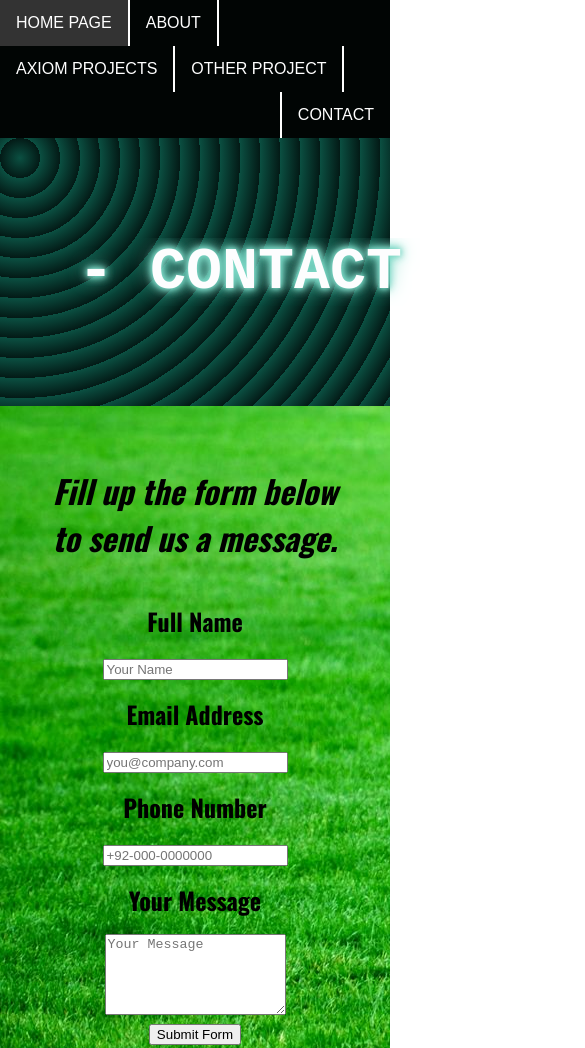
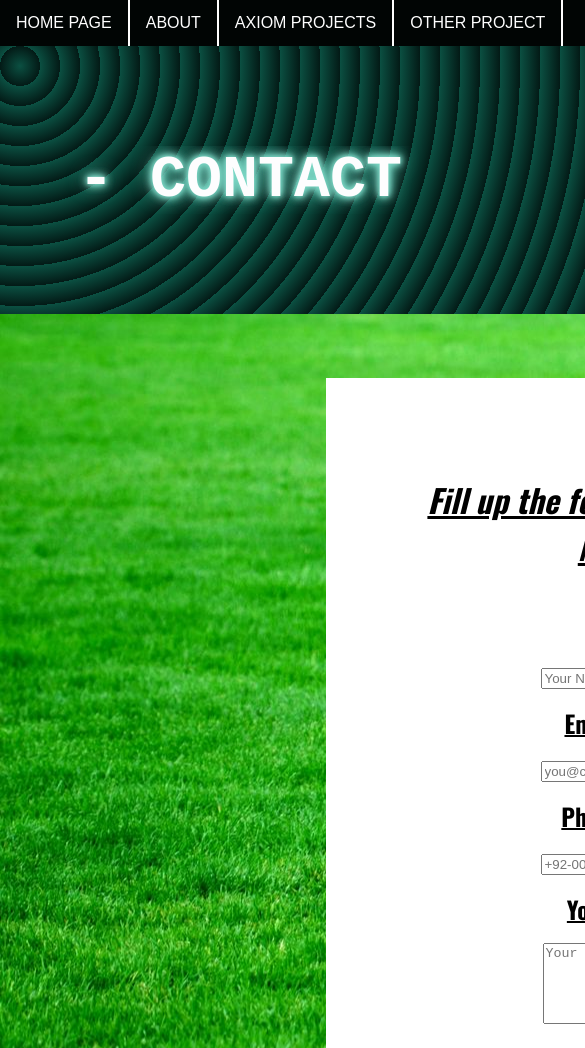
Before and after one commit to zakihussain/Zaki-Axiom-Module-A, a plain HTML site: page WEBSITE/CONTACT/index.html in a window 390 px wide. Shown: the top 1048 px of the page, 585 px wide, since content can reach past the window. Drawn offline with nearby package versions, Linux system fonts and the light colour scheme.

Commit message:
responsive

```diff
--- a/WEBSITE/ABOUT/style.css
+++ b/WEBSITE/ABOUT/style.css
@@ -1,6 +1,13 @@
 @import url(https://fonts.googleapis.com/css?family=Raleway:400,300,800);
 @import url('https://fonts.googleapis.com/css2?family=Courier+Prime&display=swap');
 @import url('https://fonts.googleapis.com/css2?family=Oswald:wght@700&display=swap');
+
+body{
+  width: max-content;
+  height: max-content;
+  min-width: 100%;
+  min-height: 100%;
+}
 
 figure.snip0045 {
   font-family: 'Raleway', Arial, sans-serif;
--- a/WEBSITE/CONTACT/index.html
+++ b/WEBSITE/CONTACT/index.html
@@ -13,7 +13,7 @@
         <li><a href="/WEBSITE/ABOUT/index.html">ABOUT</a></li>
         <li><a href="/WEBSITE/AXIOM PROJECTS/index.html">AXIOM PROJECTS</a></li>
         <li><a href="/WEBSITE/OTHER PROJECT/index.html">OTHER PROJECT</a></li>
-        <li1  ><a class="li1" class="active"  href="/WEBSITE/CONTACT/index.html">CONTACT</a></li1>
+        <li1  ><a class="li1" href="/WEBSITE/CONTACT/index.html">CONTACT</a></li1>
     </ul>
 
     <div class="header">
@@ -31,9 +31,10 @@
 
     =======================================================================
  -->
-    <div class="main">
+  <div class="main">
+      <div class="aa">
           <h1 class="content">
-            Fill up the form below to send us a message.
+            Fill up the form below to send a Message
           </h1>
         <div class="m-7">
             <form action="https://api.web3forms.com/submit" method="POST">
@@ -68,6 +69,7 @@
             <p class="text-base text-center text-gray-400" id="result"></p>
           </form>
         </div>
+      </div>
     </div>
 
   <!--Form End-->
--- a/WEBSITE/CONTACT/style.css
+++ b/WEBSITE/CONTACT/style.css
@@ -29,20 +29,13 @@ li a {
     padding: 14px 16px;
     text-decoration: none;
     border-left: 2px solid white;
+    background-color: #04AA6D;
 }
 
-.li1:hover:not(.active) {
+.li1:hover:not(.li1) {
     background-color: #333;
 }
 
-
-li a:hover:not(.active) {
-    background-color: #333;
-}
-
-.active {
-    background-color: #04AA6D;
-}
 
 body {
     font-family: Arial;
@@ -53,6 +46,7 @@ body {
     font-style: italic;
     padding:20px;
     font-size: xx-large;
+    text-decoration: underline black 3px solid;
   }
 
 /* Header/Logo Title */
@@ -112,11 +106,20 @@ body {
     width: 100%;
 }
 
+body{
+    width: max-content;
+    height: max-content;
+    min-width: 100%;
+    min-height: 100%;
+  }
 
 
-
-
-
+.aa{
+    background-color: white;
+    padding: 5%;
+    max-width: 500px;
+    margin: auto;
+}
 
 
 
@@ -133,4 +136,5 @@ body {
 
 .mb-6 label {
     font-size: x-large;
+    text-decoration: underline black 2px solid;
 }
--- a/WEBSITE/OTHER PROJECT/style.css
+++ b/WEBSITE/OTHER PROJECT/style.css
@@ -1,7 +1,12 @@
 @import url('https://fonts.googleapis.com/css2?family=Courier+Prime&display=swap');
 @import url('https://fonts.googleapis.com/css2?family=Oswald:wght@700&display=swap');
 
-
+body{
+  width: max-content;
+  height: max-content;
+  min-width: 100%;
+  min-height: 100%;
+}
 ul {
     list-style-type: none;
     margin: 0;
--- a/style.css
+++ b/style.css
@@ -1,5 +1,14 @@
 @import url('https://fonts.googleapis.com/css2?family=Courier+Prime&display=swap');
 @import url('https://fonts.googleapis.com/css2?family=Oswald:wght@700&display=swap');
+
+
+body{
+  width: max-content;
+  height: max-content;
+  min-width: 100%;
+  min-height: 100%;
+}
+
 
 ul {
     list-style-type: none;
@@ -8,6 +17,8 @@ ul {
     overflow: hidden;
     background-color:#010504 ;
 }
+
+
 
 li {
     float: left;
```
